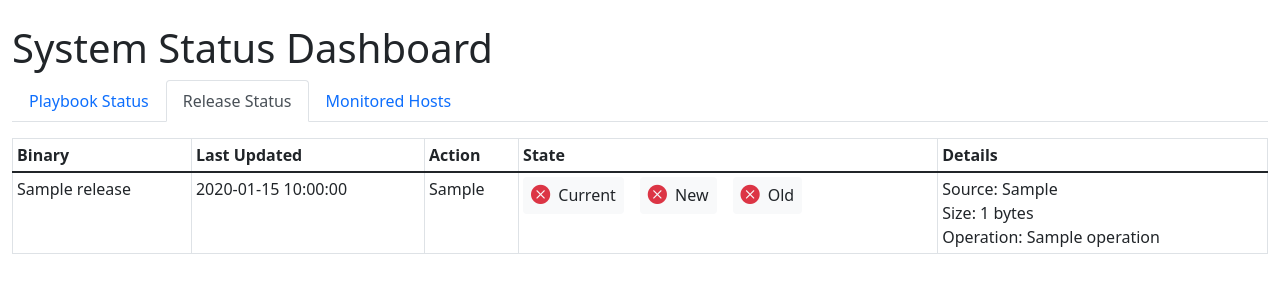
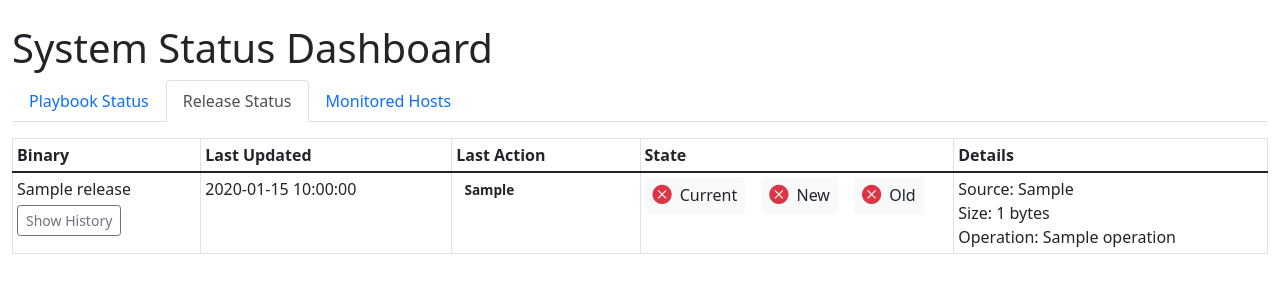
Before and after one commit to kdev-labs/sysadm-status-dashboard, a Flask app: template templates/dashboard.html in a window 1280 px wide, after a click on "Release Status". Shown: the top 300 px of the page. Run offline with Flask 2, Linux system fonts and the light colour scheme; the template is opened without the code that fills it: most values are stand-ins (such as "Sample title", 1, 10 or a date in 2020); some libraries are stand-ins or nearby versions.

Commit message:
Add history for each executable

```diff
--- a/app.py
+++ b/app.py
@@ -47,36 +47,61 @@ def load_release_statuses():
     if not status_dir.exists():
         return []
 
-    # Load latest status files
+    # First load all latest status files to get current states
     for latest_file in status_dir.glob('*_latest.json'):
         try:
             binary_name = latest_file.name.replace('_latest.json', '')
             with open(latest_file) as f:
                 latest_status = json.load(f)
 
-            # Find the most recent detailed release file
-            release_files = list(status_dir.glob(f'{binary_name}_*_release.json'))
-            release_files.sort(reverse=True)
+            releases[binary_name] = {
+                'name': binary_name,
+                'current_state': latest_status['current_state'],
+                'last_updated': latest_status['last_updated'],
+                'last_action': latest_status['last_action'],
+                'history': []
+            }
+        except (json.JSONDecodeError, KeyError, FileNotFoundError) as e:
+            app.logger.error(f"Error processing latest file {latest_file}: {str(e)}")
+            continue
 
-            if release_files:
-                with open(release_files[0]) as f:
-                    detailed_status = json.load(f)
+    # Then load all action files (release, promote, rollback)
+    for action_file in status_dir.glob('*_2*_*.json'):
+        if '_latest.json' in action_file.name:
+            continue
 
-                timestamp = datetime.fromisoformat(detailed_status['timestamp'].replace('Z', '+00:00'))
+        try:
+            # Parse filename parts
+            parts = action_file.name.split('_')
+            if len(parts) >= 4:
+                binary_name = parts[0]
+                timestamp = parts[1] + '_' + parts[2]
+                action = parts[3].replace('.json', '')
+
+                if binary_name not in releases:
+                    continue  # Skip if we don't have a latest status for this binary
+
+                with open(action_file) as f:
+                    action_data = json.load(f)
+
+                timestamp = datetime.fromisoformat(action_data['timestamp'].replace('Z', '+00:00'))
                 local_tz = pytz.timezone(os.getenv('TZ', 'Europe/Amsterdam'))
                 local_time = timestamp.astimezone(local_tz).strftime('%Y-%m-%d %H:%M:%S')
 
-                releases[binary_name] = {
-                    'name': binary_name,
-                    'last_updated': local_time,
-                    'last_action': detailed_status['action'],
-                    'current_state': latest_status['current_state'],
-                    'details': detailed_status.get('details', {}),
-                    'states': detailed_status.get('states', {})
-                }
+                releases[binary_name]['history'].append({
+                    'timestamp': local_time,
+                    'action': action_data['action'],
+                    'states': action_data['states'],
+                    'details': action_data.get('details', {})
+                })
+
         except (json.JSONDecodeError, KeyError, FileNotFoundError) as e:
-            app.logger.error(f"Error processing release {latest_file}: {str(e)}")
+            app.logger.error(f"Error processing action file {action_file}: {str(e)}")
             continue
+
+    # Sort history for each binary by timestamp (newest first)
+    for release in releases.values():
+        release['history'].sort(key=lambda x: x['timestamp'], reverse=True)
 
     return sorted(releases.values(), key=lambda x: x['name'])
 
--- a/templates/dashboard.html
+++ b/templates/dashboard.html
@@ -48,6 +48,41 @@
         }
         .state-indicator.inactive i {
             color: #dc3545;
+        }
+        .action-history {
+            background-color: #f8f9fa;
+            border-radius: 4px;
+            margin: 0.5rem 0;
+        }
+        .action-row {
+            padding: 0.75rem;
+            border-bottom: 1px solid #dee2e6;
+        }
+        .action-row:last-child {
+            border-bottom: none;
+        }
+        .action-timestamp {
+            color: #6c757d;
+            font-size: 0.9em;
+        }
+        .action-type {
+            display: inline-block;
+            padding: 0.25em 0.6em;
+            font-size: 0.85em;
+            font-weight: 600;
+            border-radius: 0.25rem;
+        }
+        .action-type.release {
+            background-color: #cff4fc;
+            color: #055160;
+        }
+        .action-type.promote {
+            background-color: #d1e7dd;
+            color: #0a3622;
+        }
+        .action-type.rollback {
+            background-color: #f8d7da;
+            color: #58151c;
         }
     </style>
 </head>
@@ -115,19 +150,30 @@
                     <table class="table table-bordered table-sm">
                         <thead>
                             <tr>
-                                <th>Binary</th>
-                                <th>Last Updated</th>
-                                <th>Action</th>
-                                <th>State</th>
-                                <th>Details</th>
+                                <th style="width: 15%">Binary</th>
+                                <th style="width: 20%">Last Updated</th>
+                                <th style="width: 15%">Last Action</th>
+                                <th style="width: 25%">State</th>
+                                <th style="width: 25%">Details</th>
                             </tr>
                         </thead>
                         <tbody>
                             {% for release in releases %}
                             <tr>
-                                <td>{{ release.name }}</td>
+                                <td>
+                                    <div>{{ release.name }}</div>
+                                    <button class="btn btn-sm btn-outline-secondary mt-1" type="button"
+                                            data-bs-toggle="collapse" data-bs-target="#history-{{ release.name }}"
+                                            aria-expanded="false">
+                                        Show History
+                                    </button>
+                                </td>
                                 <td>{{ release.last_updated }}</td>
-                                <td>{{ release.last_action }}</td>
+                                <td>
+                                    <span class="action-type {{ release.last_action }}">
+                                        {{ release.last_action }}
+                                    </span>
+                                </td>
                                 <td>
                                     <div class="release-state">
                                         <div class="state-indicator {% if release.current_state.has_current %}active{% else %}inactive{% endif %}">
@@ -152,6 +198,43 @@
                                     {% endif %}
                                 </td>
                             </tr>
+                            <tr class="collapse" id="history-{{ release.name }}">
+                                <td colspan="5" class="p-0">
+                                    <div class="action-history">
+                                        {% for action in release.history %}
+                                        <div class="action-row">
+                                            <div class="d-flex justify-content-between align-items-top mb-2">
+                                                <span class="action-type {{ action.action }}">{{ action.action }}</span>
+                                                <span class="action-timestamp">{{ action.timestamp }}</span>
+                                            </div>
+                                            <div class="mb-2">
+                                                <strong>States:</strong>
+                                                <div class="ms-3">
+                                                    {% for state_type, state in action.states.items() %}
+                                                    <div>
+                                                        {{ state_type }}:
+                                                        {% if state.exists %}exists{% else %}not present{% endif %}
+                                                        {% if state.size %}, size: {{ state.size }} bytes{% endif %}
+                                                        {% if state.modified %}, modified: {{ state.modified }}{% endif %}
+                                                    </div>
+                                                    {% endfor %}
+                                                </div>
+                                            </div>
+                                            {% if action.details %}
+                                            <div>
+                                                <strong>Details:</strong>
+                                                <div class="ms-3">
+                                                    <div>Source: {{ action.details.source_path }}</div>
+                                                    <div>Size: {{ action.details.source_size }} bytes</div>
+                                                    <div>Operation: {{ action.details.operation }}</div>
+                                                </div>
+                                            </div>
+                                            {% endif %}
+                                        </div>
+                                        {% endfor %}
+                                    </div>
+                                </td>
+                            </tr>
                             {% endfor %}
                         </tbody>
                     </table>
```
